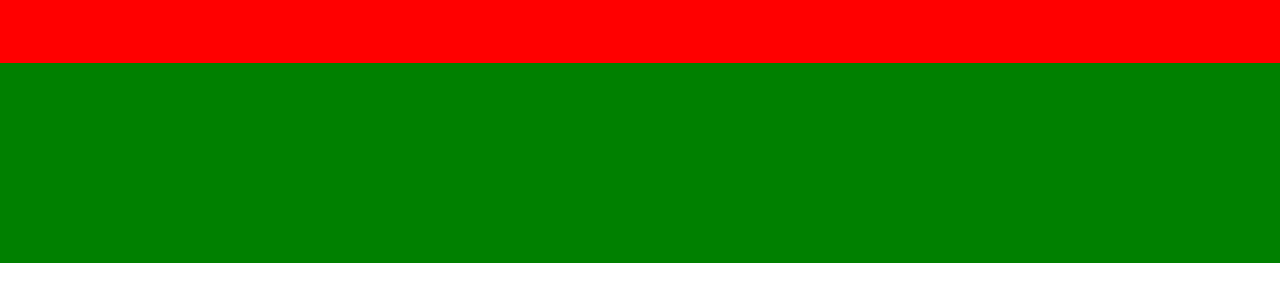
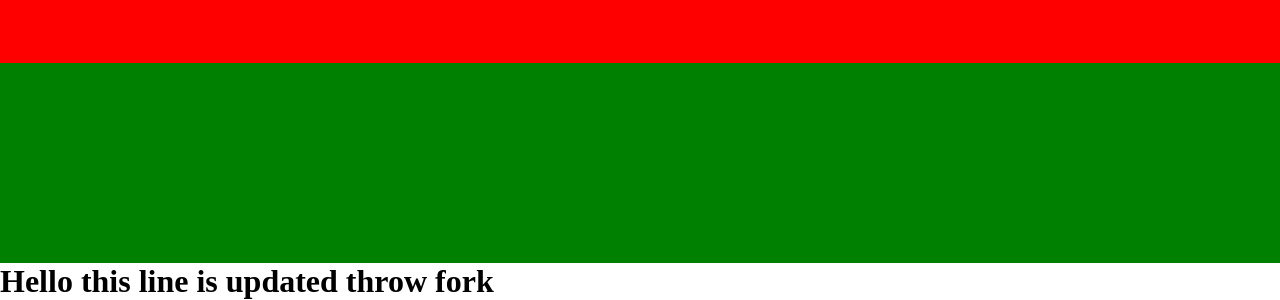
Before and after one commit to itzshubu/Responsive-navbar-for-mobile, a plain HTML site: page index.html in a window 1280 px wide. Shown: the part 2267-2567 px from the top of the page. Before the commit the page ends 2530 px from the top, so only its background shows below. Drawn offline with Linux system fonts and the light colour scheme.

Commit message:
Update index.html

```diff
--- a/index.html
+++ b/index.html
@@ -32,6 +32,7 @@
     <section class="footer">
 
     </section>
+    <h1>Hello this line is updated throw fork</h1>
     <script src="script.js"></script>
 </body>
 </html>
```
